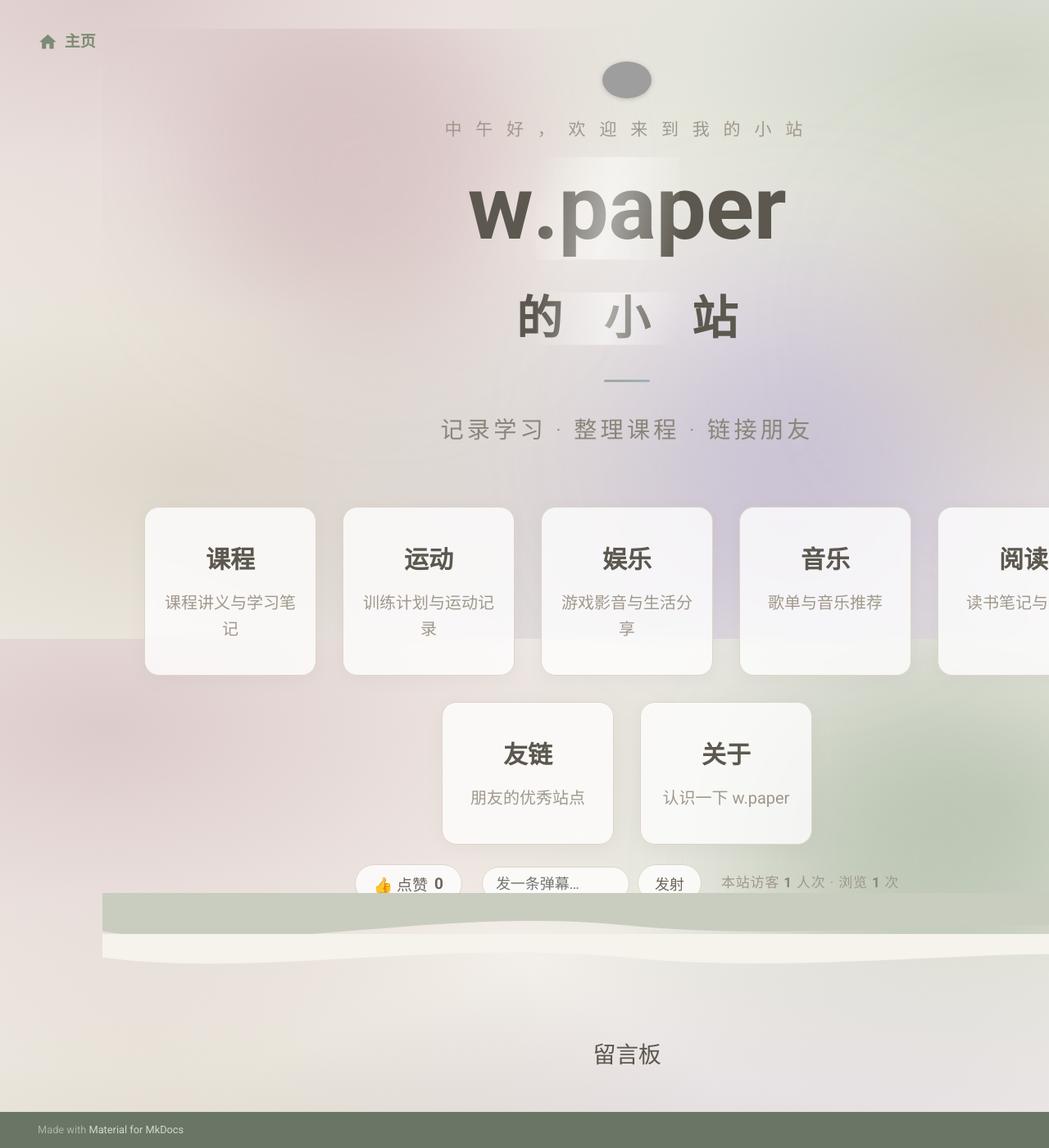
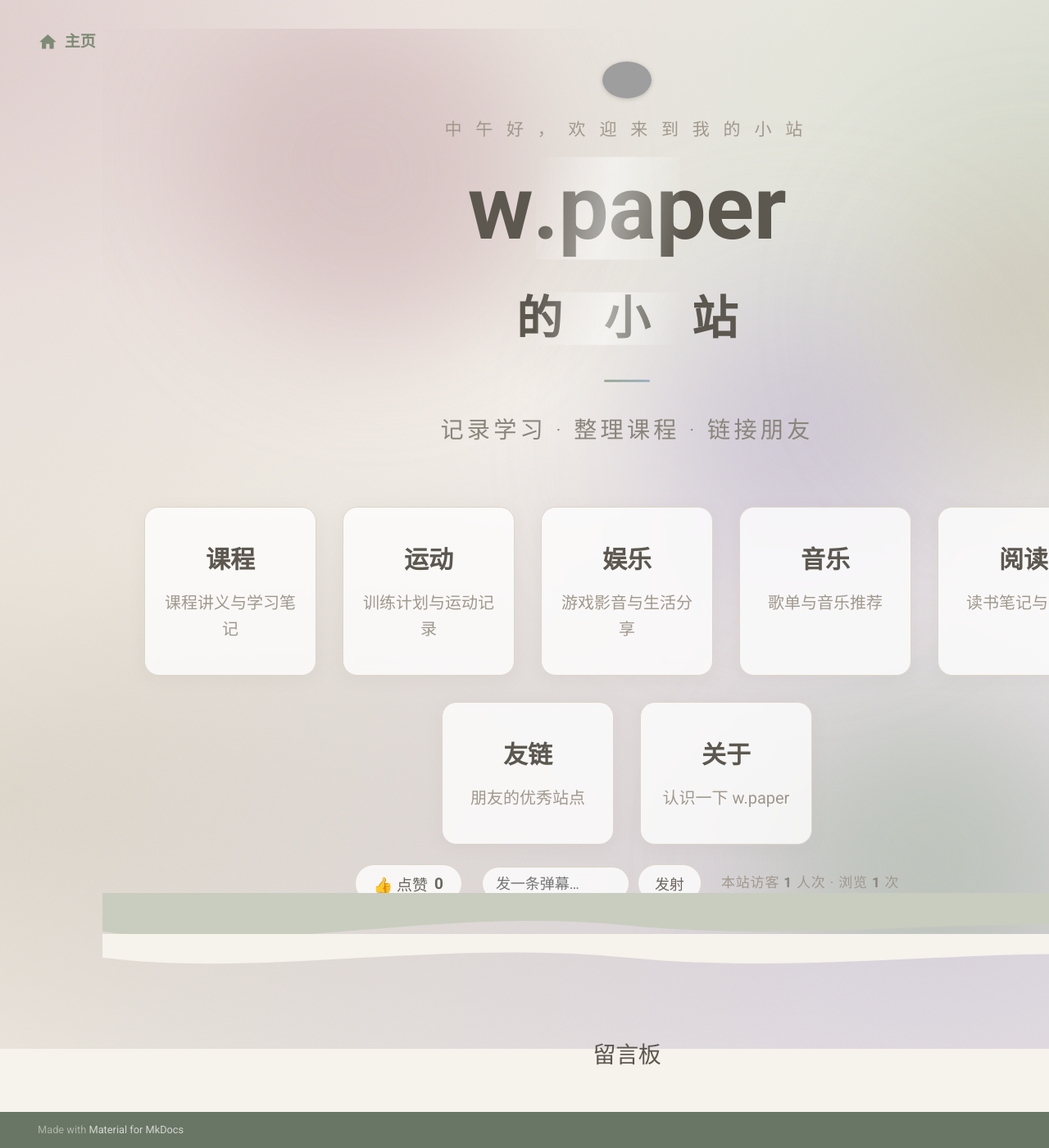
Before and after one commit to U-N-Owen-Ron/U-N-Owen-Ron.github.io, an MkDocs documentation site: the page built from docs/index.md, in a window 1280 px wide and 1400 px high, scrolled down 121 px. Shown: the whole window at 82% size. Built offline with MkDocs 1.6.1 and Material for MkDocs 9.7.7, drawn with Linux system fonts in a browser that asks for light colours; comment, search, counter and statistics services are not loaded; grey boxes are pictures that could not be loaded.

Commit message:
Remove fixed background attachment for smooth zoom

```diff
--- a/docs/assets/css/morandi.css
+++ b/docs/assets/css/morandi.css
@@ -29,7 +29,6 @@ body {
   background-size: cover;
   background-position: center;
   background-repeat: no-repeat;
-  background-attachment: fixed;
 }
 .md-header__title {
   color: #fff;
--- a/mkdocs.yml
+++ b/mkdocs.yml
@@ -12,7 +12,7 @@ theme:
     scheme: default
 
 extra_css:
-  - assets/css/morandi.css?v=2
+  - assets/css/morandi.css?v=3
 
 extra_javascript:
   - assets/js/zju.js
```
